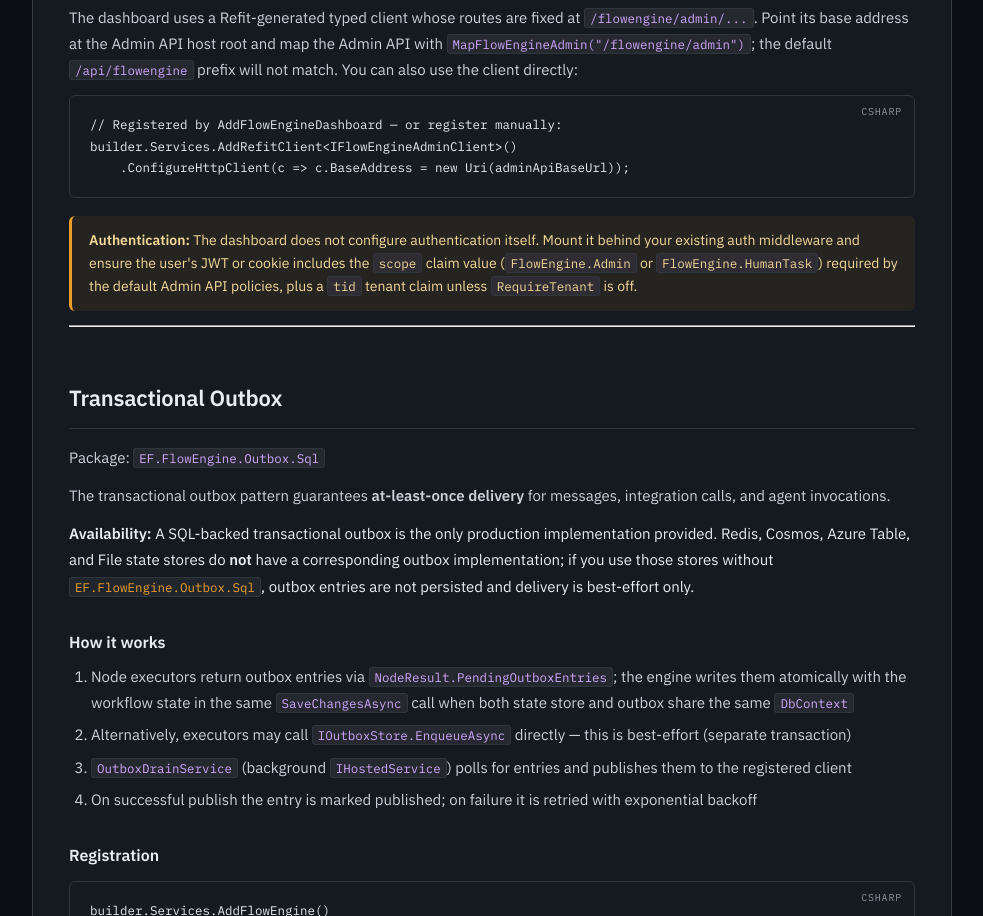
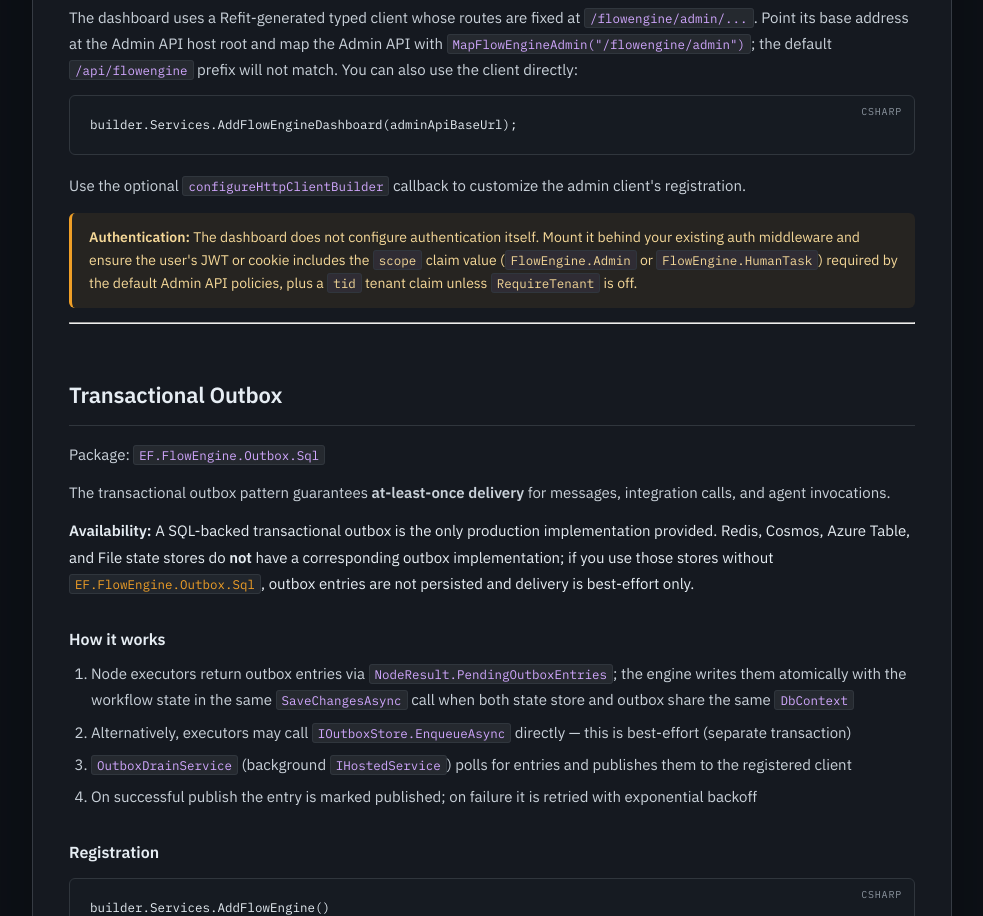
Before and after one commit to efreeman518/ef-packages-docs, a plain HTML site: page FlowEngine-Operations.html in a window 1280 px wide. Shown: the part 7034-7950 px from the top of the page, without its empty margins (148-1131 px from the left). Drawn offline with Linux system fonts and the light colour scheme.

Commit message:
docs: deploy from e0bdefe32beb02dd459b0464d5d1a79ec5315542 (main)

```diff
--- a/FlowEngine-Operations.html
+++ b/FlowEngine-Operations.html
@@ -177,10 +177,9 @@ app.MapFallbackToPage("/_Host");
 
 <h3>IFlowEngineAdminClient</h3>
 <p>The dashboard uses a Refit-generated typed client whose routes are fixed at <code>/flowengine/admin/...</code>. Point its base address at the Admin API host root and map the Admin API with <code>MapFlowEngineAdmin("/flowengine/admin")</code>; the default <code>/api/flowengine</code> prefix will not match. You can also use the client directly:</p>
-<pre><span class="lang-tag">csharp</span><code>// Registered by AddFlowEngineDashboard — or register manually:
-builder.Services.AddRefitClient&lt;IFlowEngineAdminClient&gt;()
-    .ConfigureHttpClient(c => c.BaseAddress = new Uri(adminApiBaseUrl));
+<pre><span class="lang-tag">csharp</span><code>builder.Services.AddFlowEngineDashboard(adminApiBaseUrl);
 </code></pre>
+<p>Use the optional <code>configureHttpClientBuilder</code> callback to customize the admin client's registration.</p>
 
 <div class="callout callout-amber">
   <strong>Authentication:</strong> The dashboard does not configure authentication itself. Mount it behind your existing auth middleware and ensure the user's JWT or cookie includes the <code>scope</code> claim value (<code>FlowEngine.Admin</code> or <code>FlowEngine.HumanTask</code>) required by the default Admin API policies, plus a <code>tid</code> tenant claim unless <code>RequireTenant</code> is off.
```
Also changed, not shown: index.html (+2 -2 lines).
